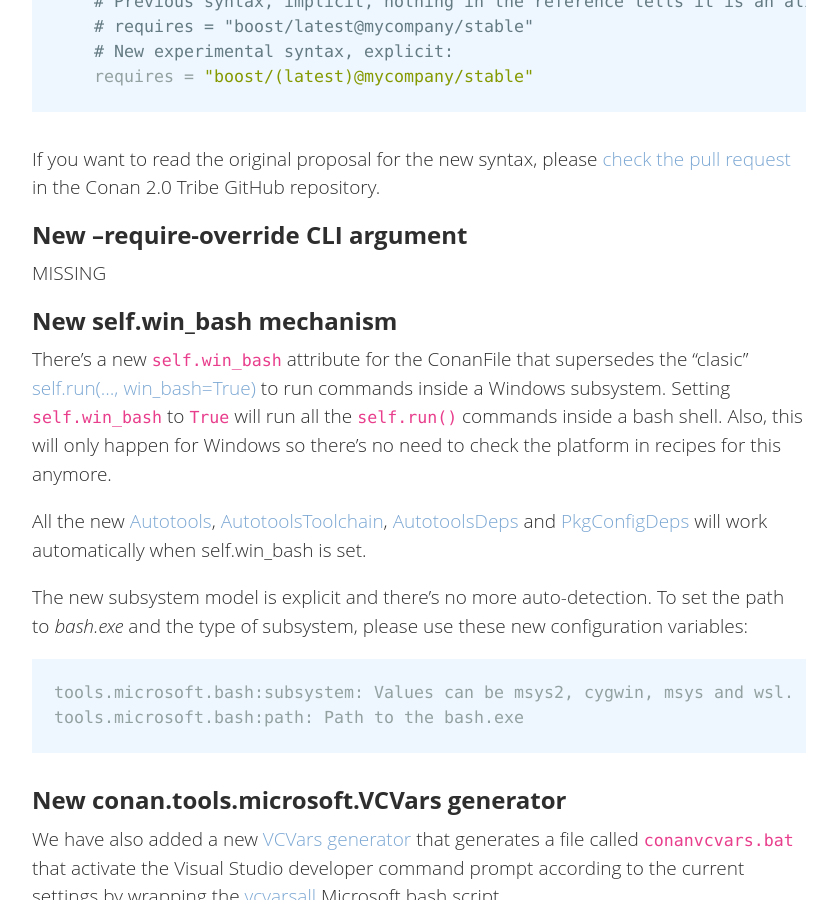
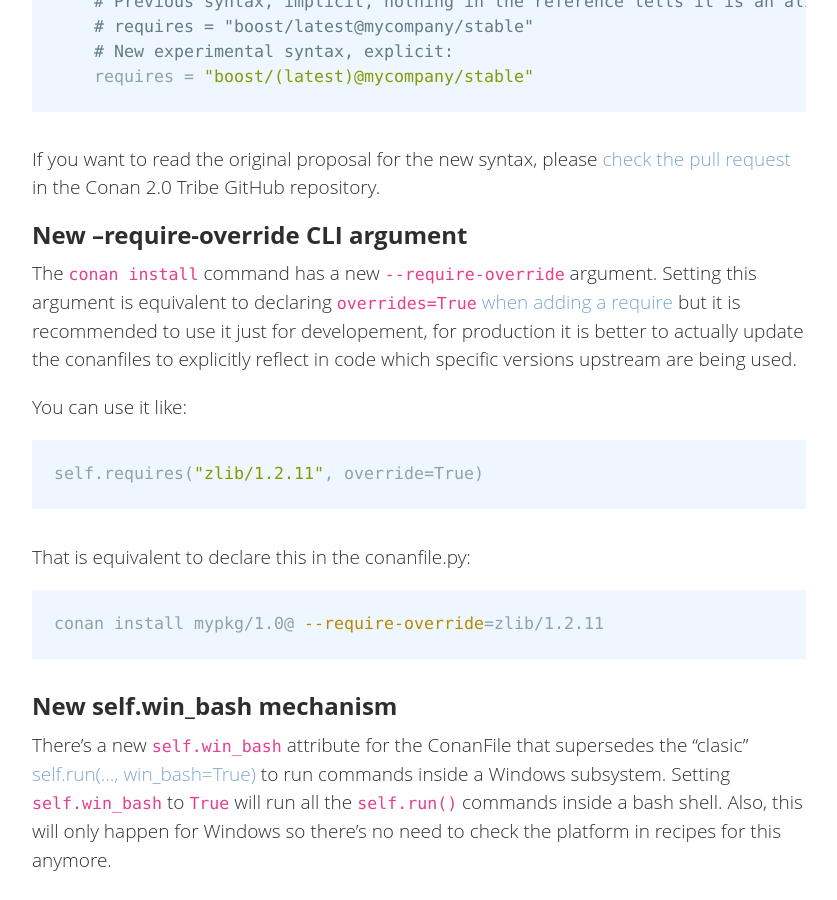
Before and after one commit to conan-io/conan-io.github.io, a Jekyll site: the page built from _posts/2021-08-26-New-conan-release-1-39.markdown, in a window 1280 px wide and 900 px high, scrolled down 909 px. Shown: the whole window, without its empty margins (20-857 px from the left). Built offline with Jekyll 4.4.1, drawn with Linux system fonts in a browser that asks for light colours; our own code applies the rules of GitHub Pages for plain Markdown files; comment, search, counter and statistics services are not loaded; some of the changed text lies outside the part shown.

Commit message:
first draft

````diff
--- a/_posts/2021-08-26-New-conan-release-1-39.markdown
+++ b/_posts/2021-08-26-New-conan-release-1-39.markdown
@@ -12,7 +12,7 @@ We are pleased to announce that Conan 1.39 has been already released and that it
 
 We decided to make alias requirements explicit for Conan 2.0 because the impossibility to know that an alias requirement is actually an alias, until it is fully fetched and resolved has always been very problematic. To make the transition to 2.0 recipes smoother and also to help solving some alias related issues we have decided to port the new syntax to the 1.39 release.
 
-The new syntax adds ``()`` characters to indicate that we are requiring an alias (in a similar way that the ``[]`` brackets do for version ranges definition)
+The new syntax adds `()` characters to indicate that we are requiring an alias (in a similar way that the `[]` brackets do for version ranges definition)
 
 ```python
 class MyPkg(ConanFile):
@@ -24,10 +24,21 @@ class MyPkg(ConanFile):
 
 If you want to read the original proposal for the new syntax, please [check the pull request](https://github.com/conan-io/tribe/pull/25) in the Conan 2.0 Tribe GitHub repository.
 
-
 ## New --require-override CLI argument
 
-MISSING
+The `conan install` command has a new `--require-override` argument. Setting this argument is equivalent to declaring `overrides=True` [when adding a require](https://docs.conan.io/en/latest/reference/conanfile/methods.html#requirements) but it is recommended to use it just for developement, for production it is better to actually update the conanfiles to explicitly reflect in code which specific versions upstream are being used.
+
+You can use it like:
+
+```python
+self.requires("zlib/1.2.11", override=True)
+```
+
+That is equivalent to declare this in the conanfile.py:
+
+```bash
+conan install mypkg/1.0@ --require-override=zlib/1.2.11
+```
 
 ## New self.win_bash mechanism
 
@@ -64,7 +75,7 @@ Note that by default, adding this generator will also auto-activate it running t
 
 ## Several improvements in the new Environment model
 
-
+Now `Environment` objects implement `remove` and `items` methods. Also, a unique environment launcher named `conanenv.bat/sh` is now generated to aggregate all the environment generators (*VirtualRunEnv*, *VirtualBuildEnv*, *AutotoolsToolchain* and *AutotoolsDeps*) so you can easily activate all of them with just one command.
 
 -----------
 <br>
````
